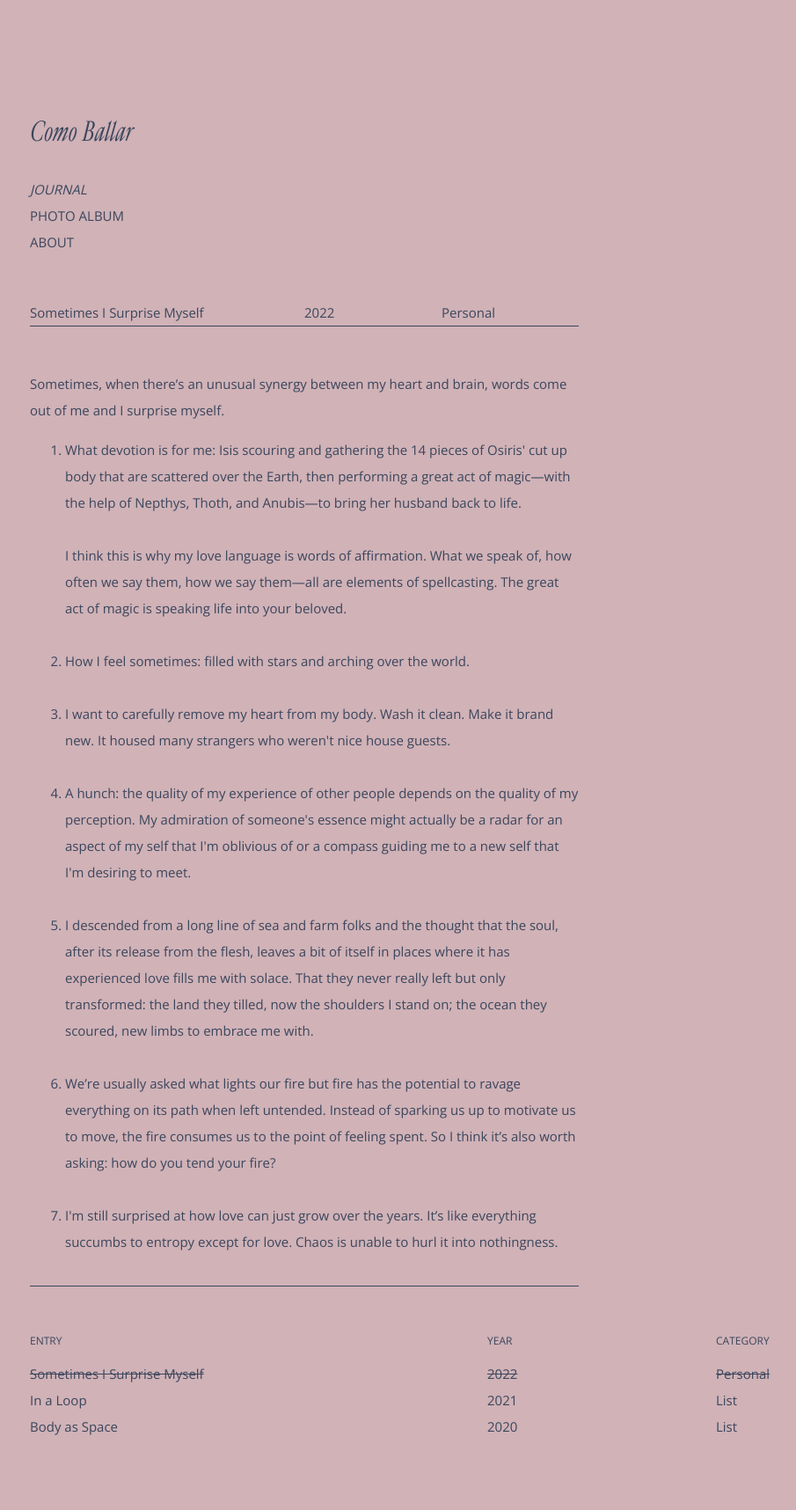
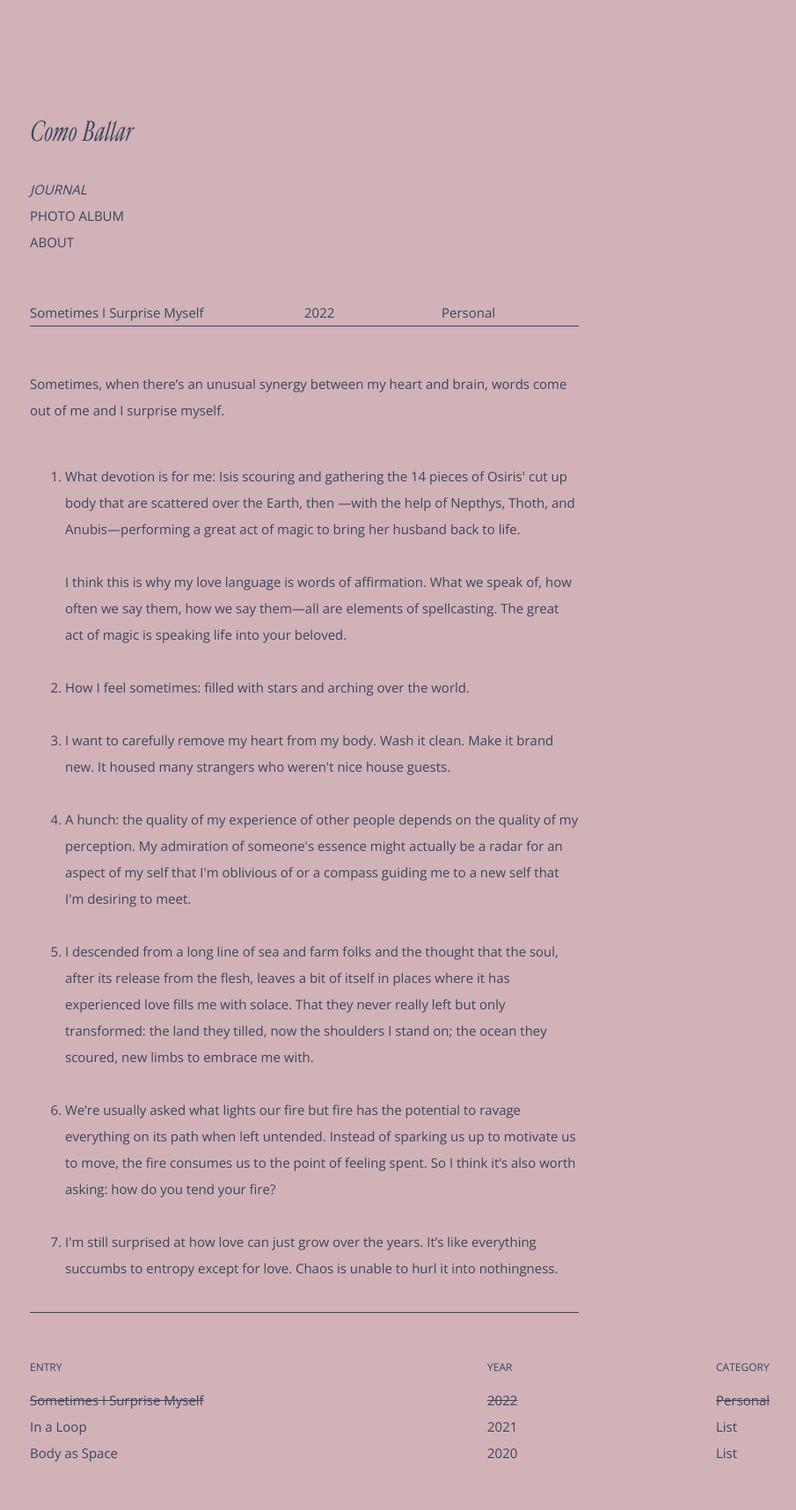
Before and after one commit to comballar/comballar.github.io, a Jekyll site: the page built from _journals/2022-03-11-surprise-myself.md, in a window 1280 px wide. Shown: the whole page at 88% size, without its empty margins (86-991 px from the left). Built offline with Jekyll 4.4.1, drawn with Linux system fonts in a browser that asks for light colours; some web fonts are replaced; before the commit the page ends 1686 px from its top, so only the background shows below that.

Commit message:
Update 2022-03-11-surprise-myself.md

```diff
--- a/_journals/2022-03-11-surprise-myself.md
+++ b/_journals/2022-03-11-surprise-myself.md
@@ -8,9 +8,9 @@ img: https://raw.githubusercontent.com/comoballar/postdb/main/journal02/time.jpe
 ---
 <br>
 Sometimes, when there's an unusual synergy between my heart and brain, words come out of me and I surprise myself.
-<br>
+<br><br>
 <ol>
-  <li>What devotion is for me: Isis scouring and gathering the 14 pieces of Osiris' cut up body that are scattered over the Earth, then performing a great act of magic—with the help of Nepthys, Thoth, and Anubis—to bring her husband back to life.
+  <li>What devotion is for me: Isis scouring and gathering the 14 pieces of Osiris' cut up body that are scattered over the Earth, then —with the help of Nepthys, Thoth, and Anubis—performing a great act of magic to bring her husband back to life.
     <br><br>
     I think this is why my love language is words of affirmation. What we speak of, how often we say them, how we say them—all are elements of spellcasting. The great act of magic is speaking life into your beloved.</li>
   <br>
```
